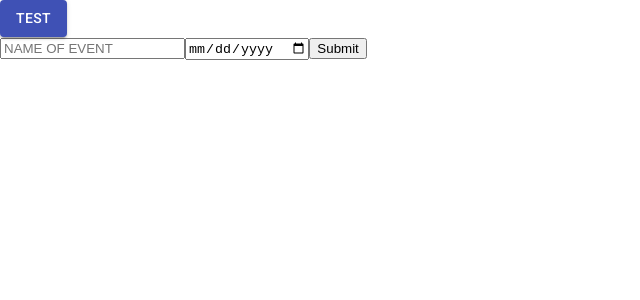
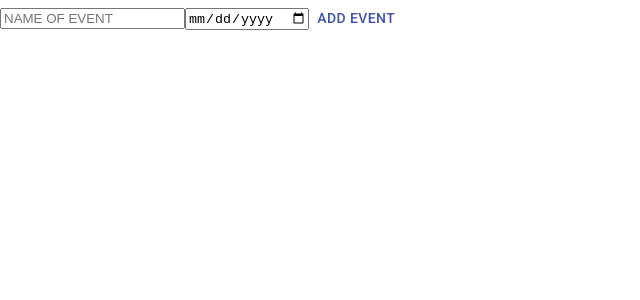
Before and after one commit to mem00/Gift-Me, a React (Create React App) app in the folder client/: page /add-event in a window 1280 px wide. Shown: the top 300 px of the page, without its empty margins (0-640 px from the left). Built offline with nearby package versions, Linux system fonts and the light colour scheme.

Commit message:
button implementation on event and item

```diff
--- a/client/src/App.js
+++ b/client/src/App.js
@@ -13,7 +13,7 @@ import Button from '@material-ui/core/Button'
 function App() {
  return (
    <div>
-     <Button variant="contained" color="primary">Test</Button>
+
       <Switch>
          <Route exact path="/" component={Home} />
          <Route exact path="/wishlist/:id" component={ShowWishlist} />
--- a/client/src/components/AddEvent.js
+++ b/client/src/components/AddEvent.js
@@ -1,6 +1,7 @@
 import React, {Component} from 'react'
 import axios from 'axios'
 import {Redirect} from "react-router-dom"
+import Button from '@material-ui/core/Button'
 
 class AddEvent extends Component {
     constructor(){
@@ -52,8 +53,8 @@ class AddEvent extends Component {
                 placeholder="DATE"
                 value={this.state.date}
                 />
-                <input type="submit"
-                />
+                <Button variant="text" type="submit" color="primary">
+                Add Event</Button>
                 </form></div>
             )
         }
--- a/client/src/components/AddItem.js
+++ b/client/src/components/AddItem.js
@@ -1,6 +1,8 @@
 import React, {Component} from 'react'
 import axios from 'axios'
 import {Redirect} from "react-router-dom"
+import Button from '@material-ui/core/Button'
+
 
 class AddItem extends Component {
     constructor(){
@@ -63,9 +65,9 @@ class AddItem extends Component {
                 type="text"
                 placeholder="Link"
                 value={this.state.link}
-                />
-                <input type="submit"
-                />
+                /> <Button variant="text" type="submit" color="primary">
+                Add Item</Button>
+
             </form></div>
             )
         }
--- a/client/src/components/UpdateEvent.js
+++ b/client/src/components/UpdateEvent.js
@@ -1,6 +1,7 @@
 import React, {Component} from 'react';
 import axios from "axios";
 import {Redirect} from "react-router-dom"
+import Button from '@material-ui/core/Button'
 
 class  UpdateEvent extends Component  {
   constructor(){
@@ -67,8 +68,8 @@ render(){
             placeholder="Date"
             value={this.state.date}
             />
-            <input type="submit"
-            />
+            <Button variant="text" type="submit" color="primary">
+                Update Event</Button>
         </form></div>
         )
     }
--- a/client/src/components/UpdateItem.js
+++ b/client/src/components/UpdateItem.js
@@ -1,6 +1,7 @@
 import React, {Component} from 'react';
 import axios from "axios";
 import {Redirect} from "react-router-dom"
+import Button from '@material-ui/core/Button'
 
 class  UpdateItem extends Component  {
   constructor(){
@@ -75,8 +76,8 @@ render(){
             placeholder="Link"
             value={this.state.link}
             />
-            <input type="submit"
-            />
+            <Button variant="text" type="submit" color="primary">
+                Update Item</Button>
         </form></div>
         )
     }
--- a/package.json
+++ b/package.json
@@ -19,6 +19,7 @@
   "author": "",
   "license": "ISC",
   "dependencies": {
+    "@material-ui/core": "^4.1.1",
     "body-parser": "^1.19.0",
     "cors": "^2.8.5",
     "express": "^4.17.1",
```
Also changed, not shown: 2 other files (tests, documents, lock files or other folders).
